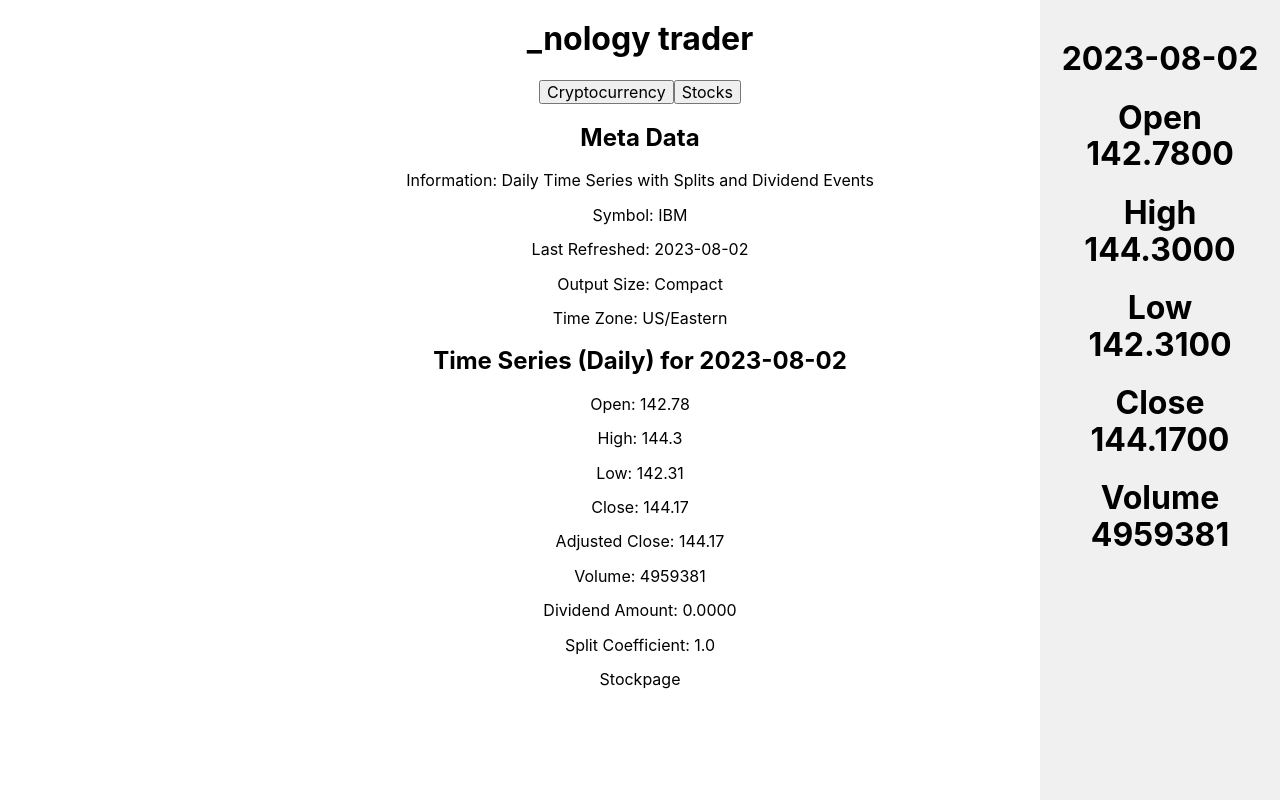
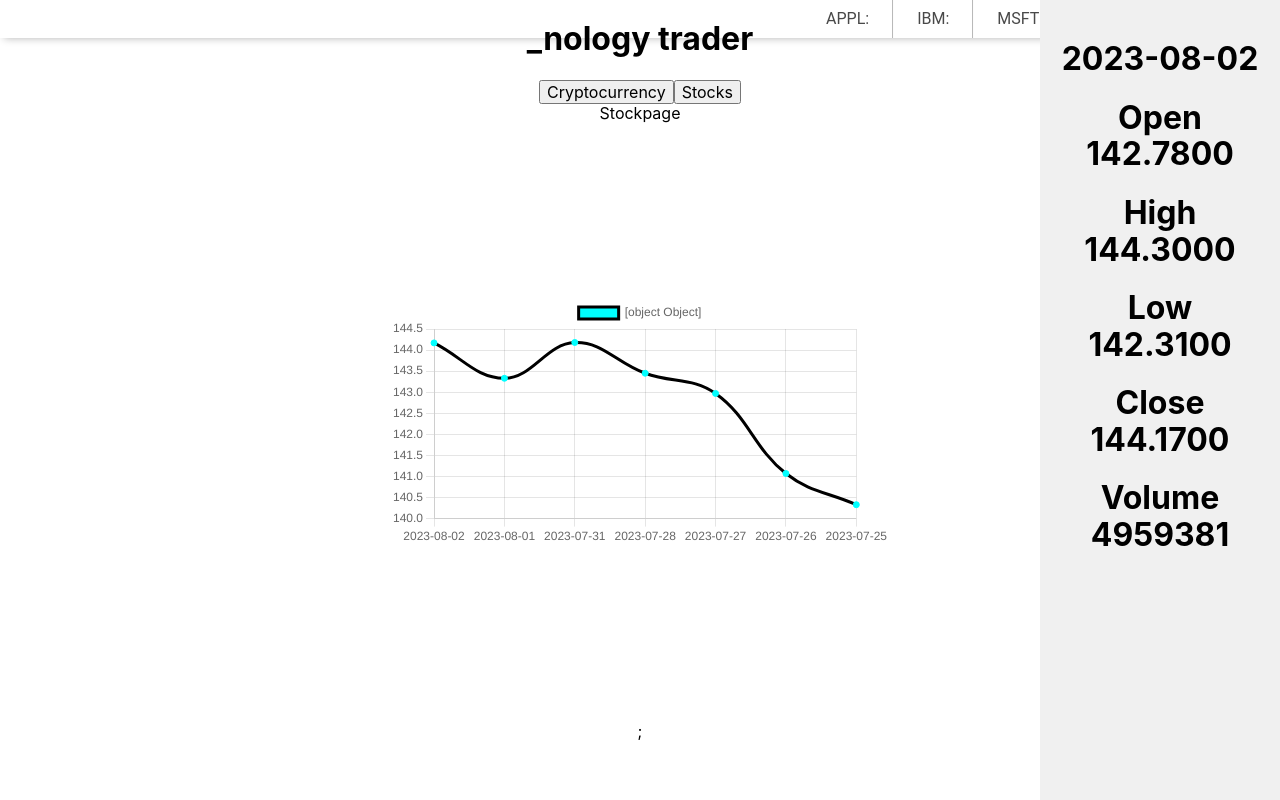
Before and after one commit to Alan-day/crypto-tracker, a React (Create React App) app: page / in a window 1280 px wide. Shown: the top 800 px of the page. Built offline with nearby package versions, Linux system fonts and the light colour scheme.

Commit message:
basic navbar done, graph takes input from json file

```diff
--- a/src/App.jsx
+++ b/src/App.jsx
@@ -7,41 +7,123 @@ import Stockpage from "./pages/Stockpage/Stockpage";
 import StockData from "./StockData";
 import Navbar from "./Navbar/Navbar";
 import Sidebar from "./Sidebar/Sidebar";
-
+import data from "./data.json";
 function App() {
   const [stockData, setStockData] = useState("");
+  const [ibmInfo, setIbm] = useState("");
+  const [googleInfo, setGoogle] = useState("");
+  const [amazonInfo, setAmazon] = useState("");
+  const [teslaInfo, setTesla] = useState("");
+  const [microsoftInfo, setMicrosoft] = useState("");
+  const [appleInfo, setApple] = useState("");
 
-  // const APIdata = async () => {
-  //   const url = `https://www.alphavantage.co./query?function=TIME_SERIES_DAILY&symbol=IBM&apikey=${process.env.REACT_APP_API_KEY}`;
-  //   const response = await fetch(url);
-  //   const stock = await response.json();
-  //   setStockData(stock);
-  // };
+  const timeSeriesArrayToday = Object.entries(data["Time Series (Daily)"])
+    .map(([date, values]) => ({
+      date,
+      ...values,
+    }))
+    .slice(0, 1);
 
-  // useEffect(() => {
-  //   APIdata();
-  // }, []);
+  const timeSeriesArray = Object.entries(data["Time Series (Daily)"])
+    .map(([date, values]) => ({
+      date,
+      ...values,
+    }))
+    .slice(0, 7);
+
+  const label = Object.entries(data["Meta Data"])
+    .map(([key, value]) => ({ key, value }))
+    .filter((item) => item.key === "2. Symbol")
+    .map((item) => ({
+      Symbol: item.value,
+      data,
+    }))
+    .slice(0, 2);
+
+  const labels = timeSeriesArray.map((dataPoint) => dataPoint.date);
+  const sales = timeSeriesArray.map((dataPoint) => dataPoint["4. close"]);
+  const maxValue = timeSeriesArrayToday["2. high"];
+  const minValue = timeSeriesArrayToday["3. low"];
 
   const apiData = {
-    labels: [stockData, "Tuesday", "Wednesday"],
-    sales: [3, 6, 9],
-    label: stockData.MetaData,
-    minValue: 3,
-    maxValue: 9,
+    labels,
+    label,
+    sales,
+    minValue,
+    maxValue,
   };
+
+  const APIdata = async () => {
+    const url = `https://www.alphavantage.co./query?function=TIME_SERIES_DAILY&symbol=AAPL&apikey=${process.env.REACT_APP_API_KEY}`;
+    const response = await fetch(url);
+    const stock = await response.json();
+    setStockData(stock);
+  };
+
+  console.log(stockData);
+  console.log(ibmInfo);
+  const appleData = async () => {
+    const url = `https://www.alphavantage.co./query?function=TIME_SERIES_DAILY&symbol=AAPL&apikey=${process.env.REACT_APP_API_KEY}`;
+    const response = await fetch(url);
+    const stock = await response.json();
+    setApple(stock);
+  };
+
+  const ibmData = async () => {
+    const url = `https://www.alphavantage.co./query?function=TIME_SERIES_DAILY&symbol=IBM&apikey=${process.env.REACT_APP_API_KEY}`;
+    const response = await fetch(url);
+    const stock = await response.json();
+    setIbm(stock);
+  };
+
+  const googleData = async () => {
+    const url = `https://www.alphavantage.co./query?function=TIME_SERIES_DAILY&symbol=GOOGL&apikey=${process.env.REACT_APP_API_KEY}`;
+    const response = await fetch(url);
+    const stock = await response.json();
+    setGoogle(stock);
+  };
+
+  const amazonData = async () => {
+    const url = `https://www.alphavantage.co./query?function=TIME_SERIES_DAILY&symbol=AMZN&apikey=${process.env.REACT_APP_API_KEY}`;
+    const response = await fetch(url);
+    const stock = await response.json();
+    setAmazon(stock);
+  };
+
+  const microsoftData = async () => {
+    const url = `https://www.alphavantage.co./query?function=TIME_SERIES_DAILY&symbol=MSFT&apikey=${process.env.REACT_APP_API_KEY}`;
+    const response = await fetch(url);
+    const stock = await response.json();
+    setMicrosoft(stock);
+  };
+
+  const teslaData = async () => {
+    const url = `https://www.alphavantage.co./query?function=TIME_SERIES_DAILY&symbol=TSLA&apikey=${process.env.REACT_APP_API_KEY}`;
+    const response = await fetch(url);
+    const stock = await response.json();
+    setTesla(stock);
+  };
+  useEffect(() => {
+
+  }, []);
+  // const ibm = Object.entries(ibmData["Time Series (Daily)"])
+  //   .map(([date, values]) => ({
+  //     date,
+  //     ...values,
+  //   }))
+  //   .slice(0, 1);
 
   return (
     <Router>
       <div className="App">
         <h1>_nology trader</h1>
-
+        <Navbar />
         <Pageswitch />
-        <StockData />
 
         <Sidebar />
         <Routes>
           <Route path="/crypto" element={<CryptoPage />} />
-          <Route path="/" element={<Stockpage apiData={apiData} />} />
+          <Route path="/" element={<Stockpage data={apiData} />} />
         </Routes>
       </div>
     </Router>
--- a/src/Navbar/Navbar.jsx
+++ b/src/Navbar/Navbar.jsx
@@ -1,14 +1,29 @@
 import React from "react";
-
+import "./Navbar.scss";
 import { useState, useEffect } from "react";
 
-const Navbar = () => {
-
-
-
+const Navbar = ({
+  appleData,
+  ibmData,
+  microsoftData,
+  amazonData,
+  googleData,
+  teslaData,
+}) => {
   return (
     <>
-      <div className="navbar-container">Navbar</div>
+      <div className="navbar-container">
+        <nav>
+          <ul>
+            <li>APPL:{appleData}</li>
+            <li>IBM:{ibmData}</li>
+            <li>MSFT:{microsoftData}</li>
+            <li>AMZN:{amazonData}</li>
+            <li>GOOGL:{googleData}</li>
+            <li>TESL:{teslaData}</li>
+          </ul>
+        </nav>
+      </div>
     </>
   );
 };
--- a/src/Navbar/Navbar.scss
+++ b/src/Navbar/Navbar.scss
@@ -0,0 +1,59 @@
+.navbar-container {
+  position: fixed;
+  top: 0;
+  left: 0;
+  right: 0;
+  font-family: "Roboto", sans-serif;
+  box-shadow: 0 4px 8px -4px rgba(0, 0, 0, 0.3);
+  margin-bottom: 100px;
+}
+
+.navbar-container .title {
+  position: absolute;
+  background: #df2020;
+  height: 100%;
+  display: flex;
+  align-items: center;
+  padding: 0 24px;
+  color: white;
+  font-weight: bold;
+  z-index: 200;
+}
+
+.navbar-container ul {
+  display: flex;
+  list-style: none;
+  margin: 0;
+  animation: scroll 25s infinite linear;
+}
+
+.navbar-container ul li {
+  white-space: nowrap;
+  padding: 10px 24px;
+  color: #494949;
+  position: relative;
+}
+
+.navbar-container ul li::after {
+  content: "";
+  width: 1px;
+  height: 100%;
+  background: #b8b8b8;
+  position: absolute;
+  top: 0;
+  right: 0;
+}
+
+.navbar-container ul li:last-child::after {
+  display: none;
+}
+
+@keyframes scroll {
+  from {
+    transform: translateX(100%);
+  }
+
+  to {
+    transform: translateX(-1083px);
+  }
+}
--- a/src/pages/Stockpage/Stockpage.jsx
+++ b/src/pages/Stockpage/Stockpage.jsx
@@ -4,10 +4,10 @@ import "./Stockpage.scss"
 
 
 
-const Stockpage = ({apiData}) => {
+const Stockpage = ({data}) => {
   return <div>Stockpage
 
-  <Graph data={apiData} />;
+  <Graph data={data} />;
   </div>;
 };
 
```
